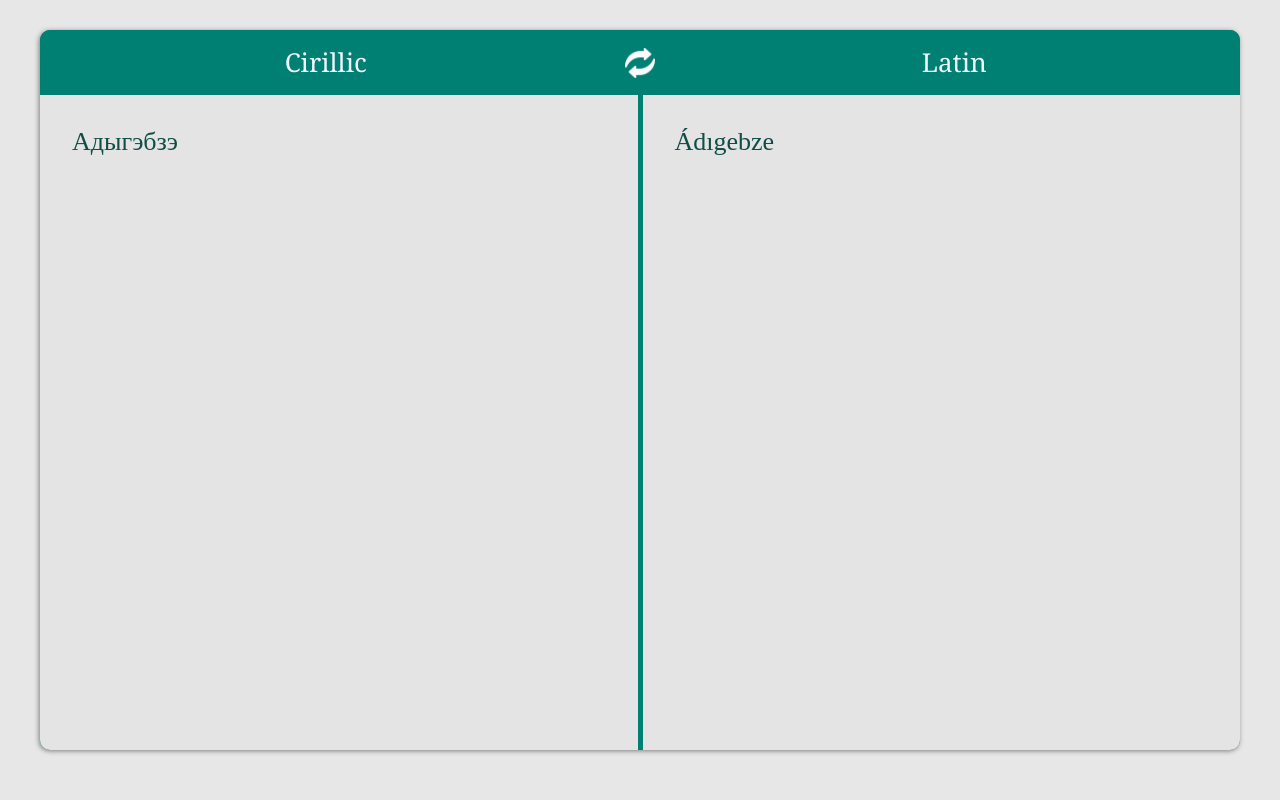
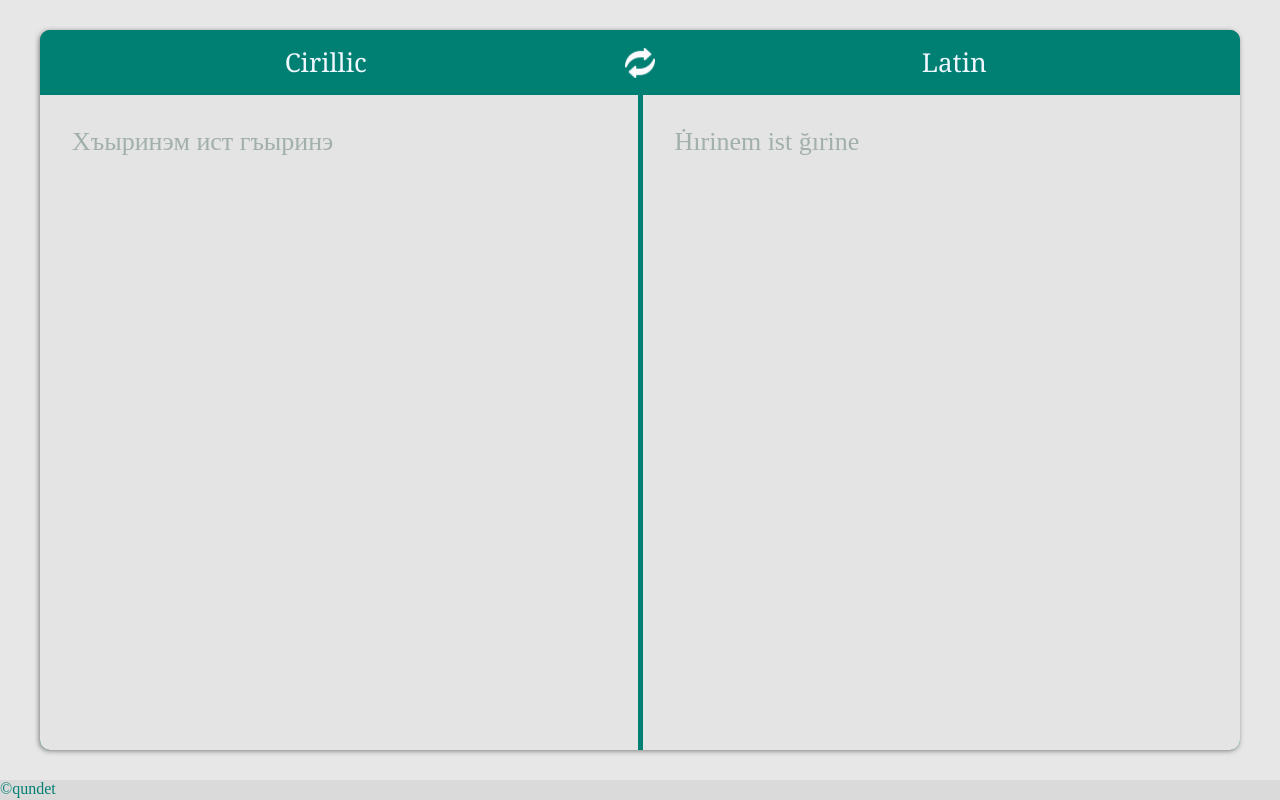
Before and after one commit to qundet/alphabet-converter, a plain HTML site: page index.html in a window 1280 px wide. Drawn offline with Linux system fonts and the light colour scheme.

Commit message:
some restyling

```diff
--- a/index.html
+++ b/index.html
@@ -1,5 +1,6 @@
 <!DOCTYPE html>
 <html lang="en">
+
 <head>
     <meta charset="UTF-8">
     <meta name="viewport" content="width=device-width, initial-scale=1.0">
@@ -7,6 +8,7 @@
     <link rel="stylesheet" href="./styles/style.css">
     <title>Alphabet convertor</title>
 </head>
+
 <body>
     <div class="app-wrapper">
         <div class="convertor">
@@ -18,17 +20,18 @@
                 <p id="to">Latin</p>
             </div>
             <div class="input-wrapper">
-                <textarea placeholder="Адыгэбзэ" oninput="onInput()" id="input" cols="30" rows="10" class="input"></textarea>
+                <textarea placeholder="Хъыринэм ист гъыринэ" oninput="onInput()" id="input" cols="30" rows="10" class="input"></textarea>
             </div>
             <div class="output-wrapper">
-                <textarea placeholder="Ádıgebze" readonly id="output" cols="30" rows="10" class="input"></textarea>
+                <textarea placeholder="Ḣırinem ist ğırine" readonly id="output" cols="30" rows="10" class="input"></textarea>
             </div>
         </div>
-        <!-- <footer>
-            <a href="https://github.com/Qundet">qundet</a>
-        </footer> -->
+        <footer>
+            <a href="https://github.com/Qundet">©qundet</a>
+        </footer>
     </div>
     <script src="scripts/alphabets.js"></script>
-  <script src="scripts/index.js"></script>
+    <script src="scripts/index.js"></script>
 </body>
+
 </html>
--- a/styles/style.css
+++ b/styles/style.css
@@ -1,33 +1,37 @@
-.app-wrapper{
+.app-wrapper {
     background: #e7e7e7;
     width: 100vw;
     height: 100vh;
     overflow: hidden;
 }
 
-footer{
-    background: #c0c0c0;
+footer {
+    background: #dadada;
+    position: absolute;
+    bottom: 0;
+    width: 100%;
+    height: 20px;
 }
 
-a{
+a {
     color: #007F73;
     text-decoration: none;
 }
 
-.convertor{
+.convertor {
     background: #007F73;
     max-width: 1200px;
     height: 90%;
     display: grid;
     grid-template: "s s" 1fr
-                   "i o" 10fr;
+        "i o" 10fr;
     gap: 0 5px;
     margin: 30px auto;
     box-shadow: -1px 1px 5px #7e7e7e;
     border-radius: 10px;
 }
 
-.switch-wrapper{
+.switch-wrapper {
     grid-area: s;
     background: #007F73;
     border-radius: 10px 10px 0 0;
@@ -40,7 +44,8 @@ a{
     font-family: Georgia, 'Times New Roman', Times, serif;
 }
 
-#from,#to{
+#from,
+#to {
     padding: 0;
     margin: 0;
 }
@@ -62,7 +67,8 @@ a{
     width: 30px;
 }
 
-.input-wrapper,.output-wrapper{
+.input-wrapper,
+.output-wrapper {
     background: #e4e4e4;
     padding: 30px 30px;
 }
@@ -79,14 +85,19 @@ a{
     border-radius: 0 0 0 10px;
 }
 
-.input,.output{
+.input,
+.output {
     width: 100%;
     height: 100%;
     outline: none;
     border: none;
-    background:  transparent;
+    background: transparent;
     resize: none;
     font-size: 26px;
+}
+
+::placeholder {
+    color: #0033244b;
 }
 
 /* for mobile devices */
@@ -94,13 +105,13 @@ a{
     .convertor {
         height: 100%;
         display: grid;
-        grid-template:  "s" 1fr
-                        "i" 10fr
-                        "o" 10fr;
+        grid-template: "s" 1fr
+            "i" 10fr
+            "o" 10fr;
         margin: 0px;
     }
 
-    .switch-wrapper{
+    .switch-wrapper {
         border-radius: 0;
     }
 
```
